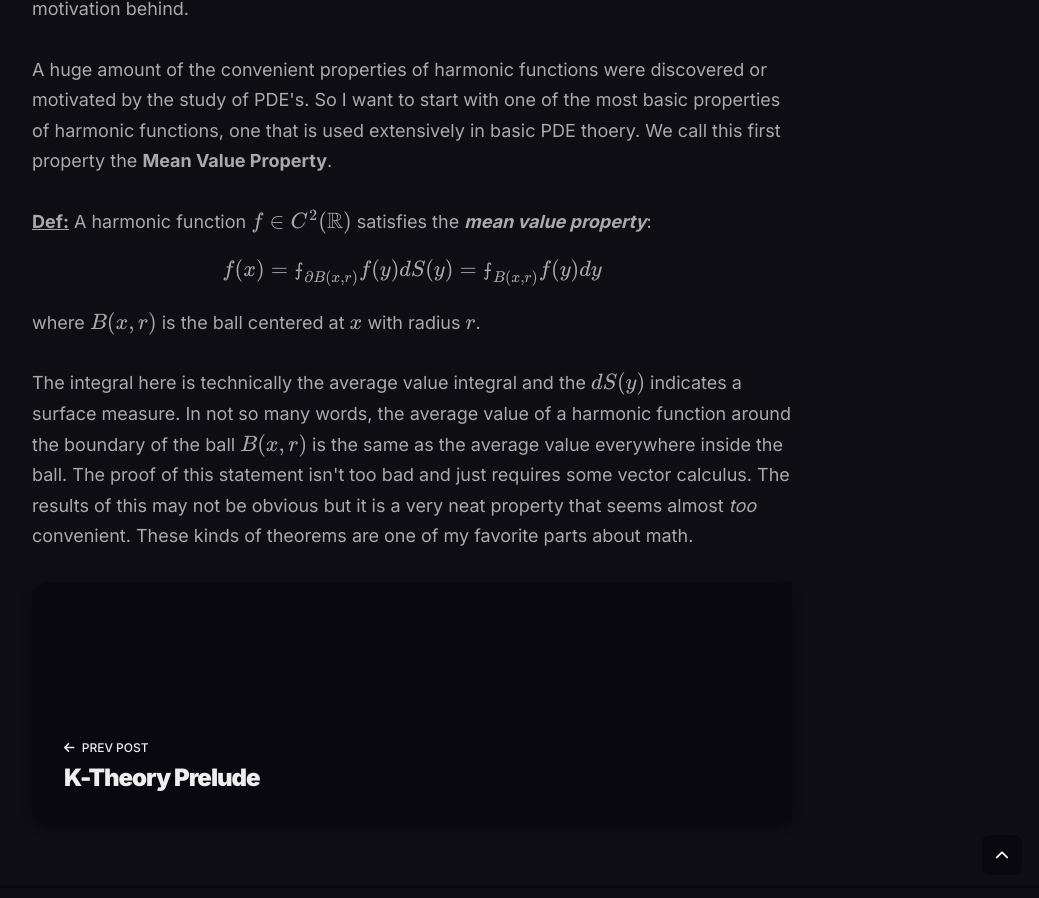
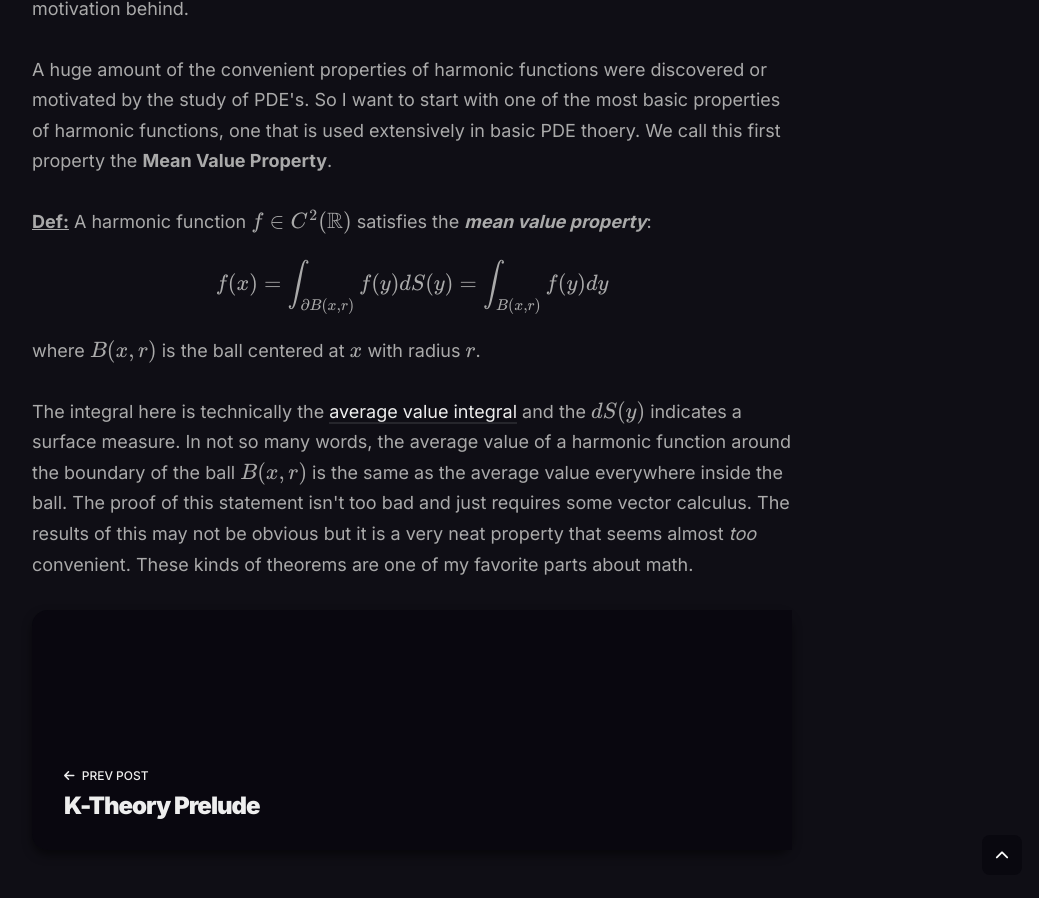
Before and after one commit to pmalen327/pmalen327.github.io, a Jekyll site: the page built from _posts/2025-12-10-Harmonic-Functions.html, in a window 1280 px wide and 900 px high, scrolled down 1166 px. Shown: the whole window, without its empty margins (228-1267 px from the left). Built offline with Jekyll 4.4.1, drawn with Linux system fonts in a browser that asks for light colours.

Commit message:
quick push

```diff
--- a/_posts/2025-12-10-Harmonic-Functions.html
+++ b/_posts/2025-12-10-Harmonic-Functions.html
@@ -57,13 +57,13 @@ description: ""
   <ins><strong>Def:</strong></ins> A harmonic function $f \in C^2(\mathbb{R})$
   satisfies the <strong><em>mean value property</em></strong>:
   $$
-    f(x) = \unicode{x2a0d}_{\partial B(x,r)} f(y) dS(y) = \unicode{x2a0d}_{B(x,r)} f(y)dy
+    f(x) = \int_{\partial B(x,r)} f(y) dS(y) = \int_{B(x,r)} f(y)dy
   $$
   where $B(x,r)$ is the ball centered at $x$ with radius $r$.
 </p>
 
 <p>
-    The integral here is technically the average value integral and the
+    The integral here is technically the <a href="https://en.wikipedia.org/wiki/Mean_of_a_function">average value integral</a> and the
     $dS(y)$ indicates a surface measure. In not so many words, the average value
     of a harmonic function around the boundary of the ball $B(x,r)$ is the same as
     the average value everywhere inside the ball. The proof of this statement isn't
```
